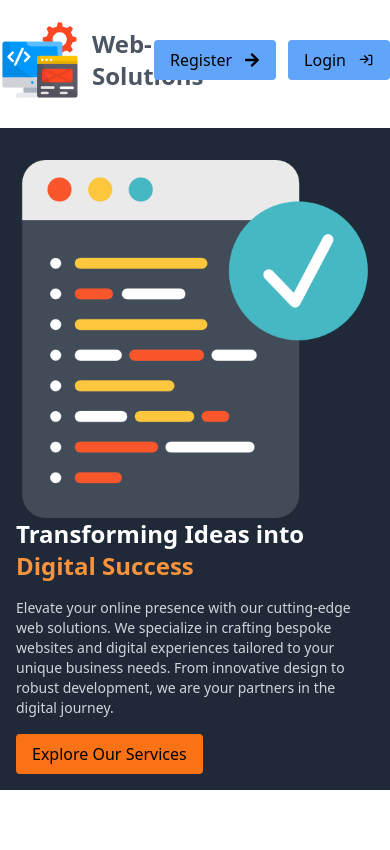
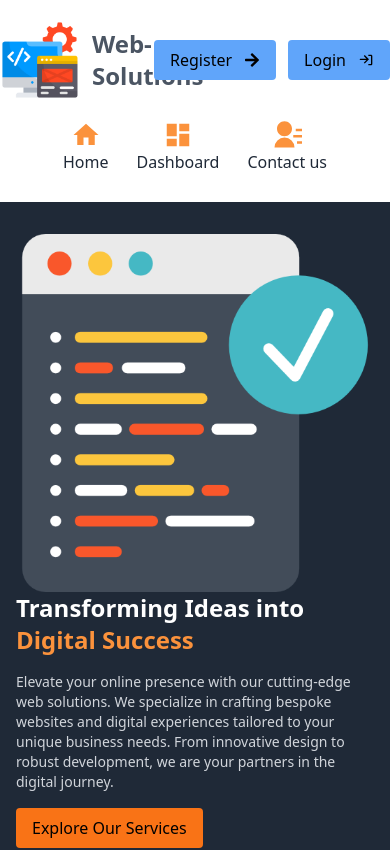
Before and after one commit to Saif-Rahman-801/Employee-Management-Client, a React (Vite) app: page / in a window 390 px wide. Shown: the top 850 px of the page. Built offline with nearby package versions, Linux system fonts and the light colour scheme; no server answers.

Commit message:
responsive navbar

```diff
--- a/src/Pages/Shared/Navbar/Navbar.jsx
+++ b/src/Pages/Shared/Navbar/Navbar.jsx
@@ -21,6 +21,7 @@ const Navbar = () => {
   };
 
   return (
+    <div>
       <nav className="text-gray-600 font-medium flex justify-between items-center Container">
         <div className="logo navUl">
           {/* Your company logo */}
@@ -88,6 +89,35 @@ const Navbar = () => {
           )}
         </div>
       </nav>
+      <nav className="flex md:hidden font-medium justify-center items-center">
+        <ul className="nav-items navUl">
+          <Link to={`/`}>
+            <li className="flex flex-col justify-center items-center">
+              <span className="text-3xl text-orange-400">
+                <MdHome />
+              </span>
+              Home
+            </li>
+          </Link>
+          <Link to={`/dasboard`}>
+            <li className="flex flex-col justify-center items-center mx-4">
+              <span className="text-3xl text-orange-400">
+                <MdDashboard />
+              </span>
+              Dashboard
+            </li>
+          </Link>
+          <Link to={`/contact`}>
+            <li className="flex flex-col justify-center items-center">
+              <span className="text-3xl text-orange-400">
+                <RiContactsFill />
+              </span>
+              Contact us
+            </li>
+          </Link>
+        </ul>
+      </nav>
+    </div>
   );
 };
 
```
Lines whose indentation alone changed are shown as unchanged.
